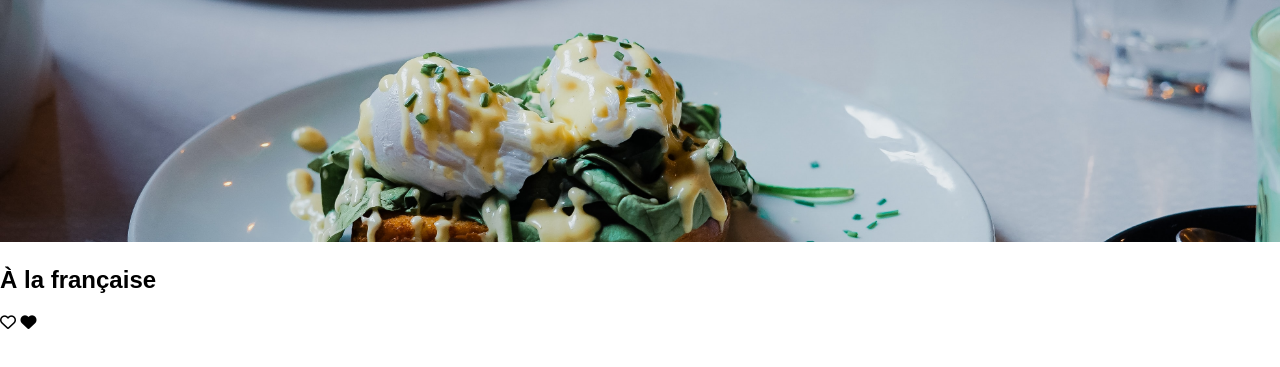
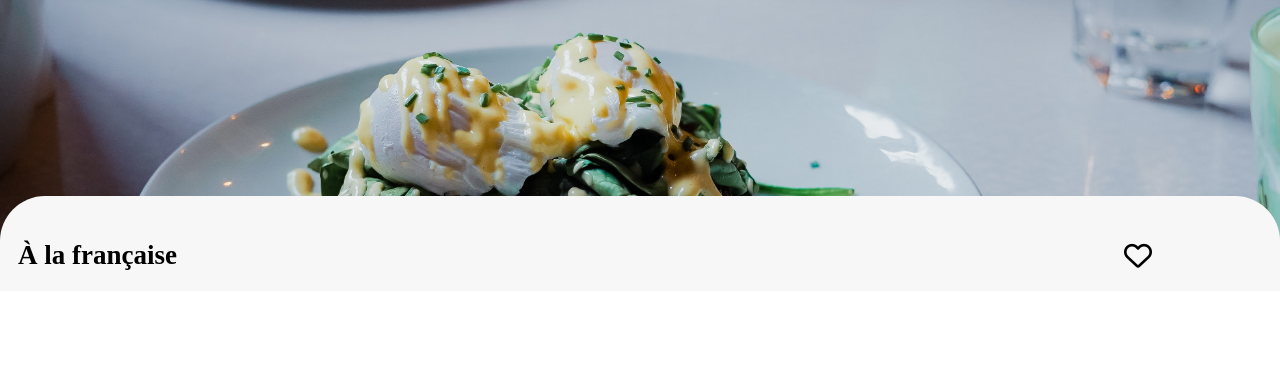
Before and after one commit to coursccna/Projet--3, a website: page restaurant/a-la-française.html in a window 1280 px wide. Shown: the part 89-456 px from the top of the page. Drawn offline with nearby package versions, Linux system fonts and the light colour scheme; files whose address does not match are found by name; a web font is replaced by a local one.

Commit message:
ajout du titre en scss avec icon+effet

```diff
--- a/sass/pages-restaurant/resto.scss
+++ b/sass/pages-restaurant/resto.scss
@@ -22,3 +22,29 @@
     height: 270px;
     object-fit: cover;
 }
+.choice{
+    padding-left: 0px;
+    width: 100%;
+    transform: translateY(-50px);
+    background-color: #f7f7f7;
+    border-radius: 45px 45px 0 0;
+    display: flex;
+    flex-wrap: wrap;
+    flex-direction: column;
+    position: relative;
+    margin-bottom: -69px;
+        }
+        .choice__title{
+            padding-left: 18px;
+            padding-right: 11px;
+            }
+            h2{
+                font-family: "shrikhand", "cursive";
+                margin-top: 44px;
+                margin-bottom: 20px;
+                font-size: 27px;
+                margin-left: 0px;
+                     }
+                    .heart{
+                  @include animationheart.heart;
+                   }
```
Also changed, not shown: public/css/style.css, 1 other file.
